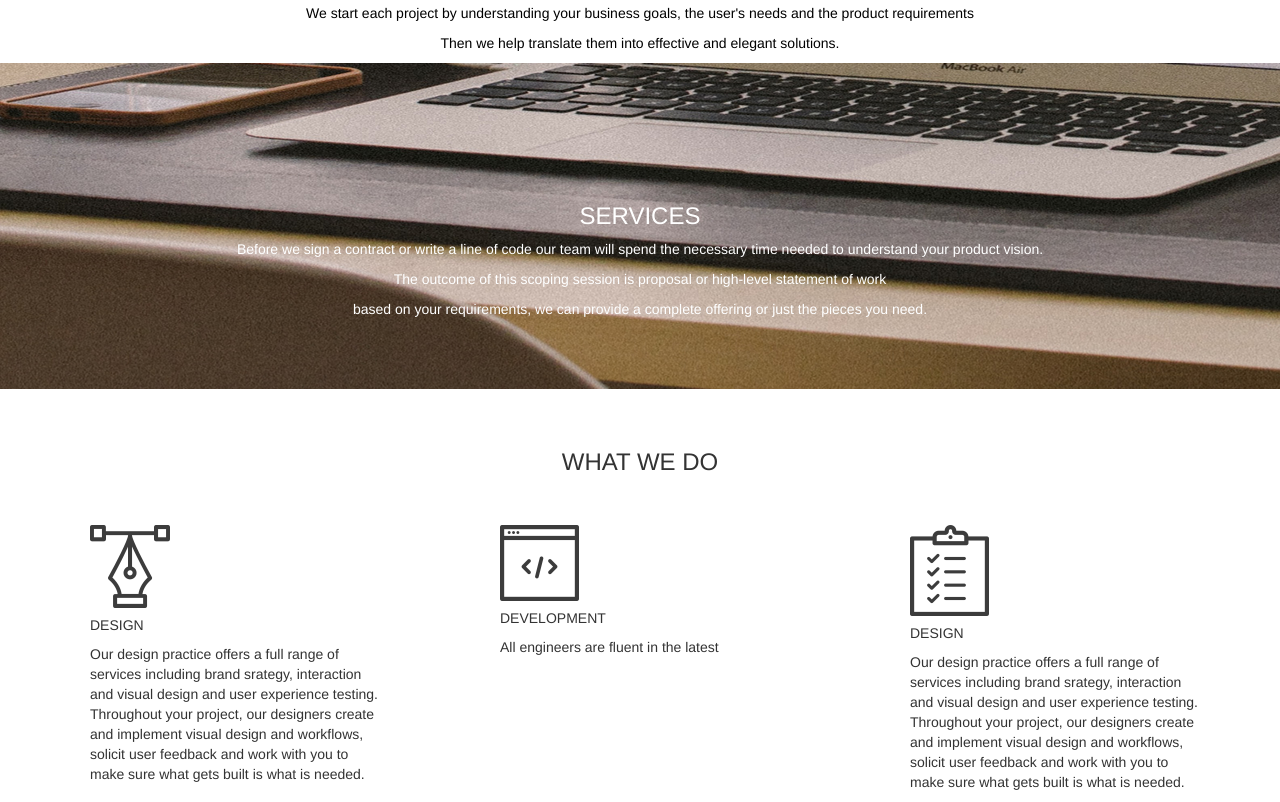
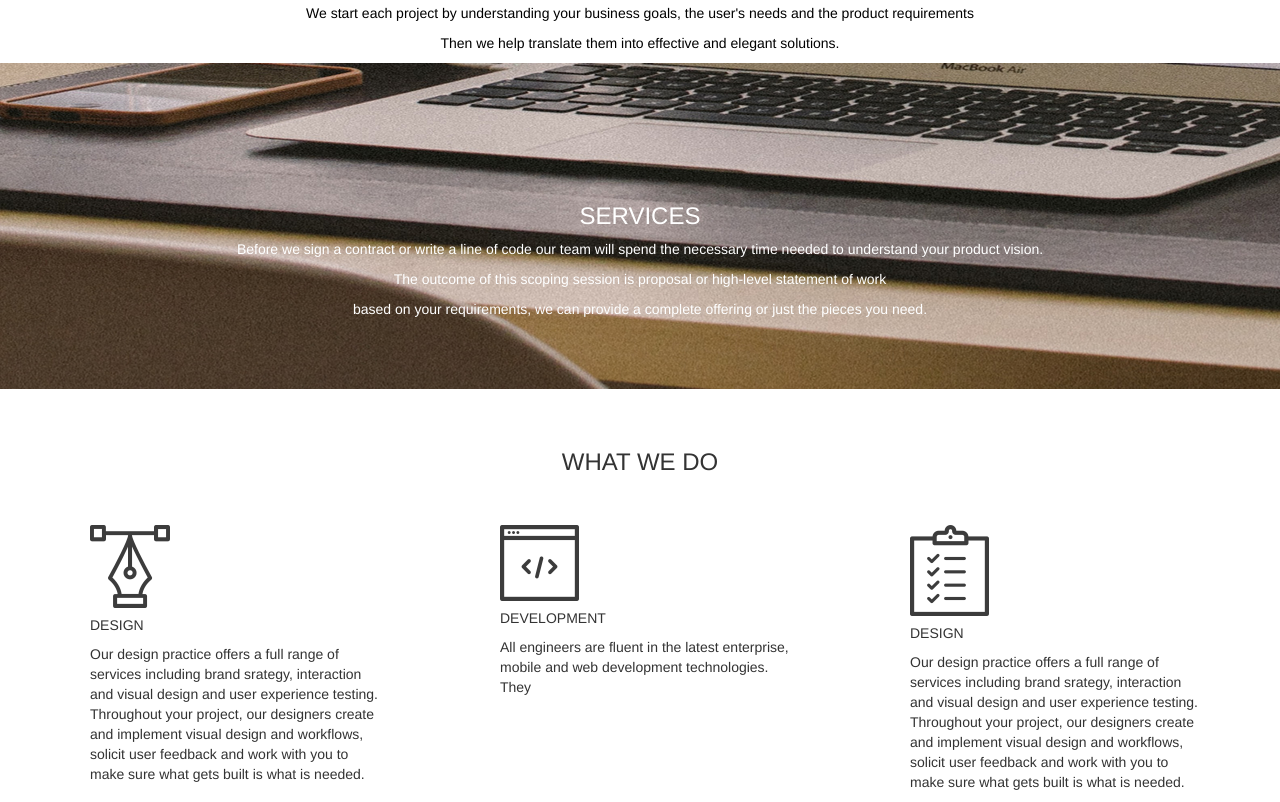
Before and after one commit to felix-nathan/Delanistudio, a plain HTML site: page index.html in a window 1280 px wide. Shown: the part 756-1558 px from the top of the page. Drawn offline with nearby package versions, Linux system fonts and the light colour scheme; a script that the page names is missing.

Commit message:
all changes

```diff
--- a/index.html
+++ b/index.html
@@ -53,7 +53,7 @@
         <div class="col-sm-3">
             <img src="images/services_icons/dev_icon.png" alt="">
             <h5>DEVELOPMENT</h5>
-            <P>All engineers are fluent in the latest</P>
+            <P>All engineers are fluent in the latest enterprise, mobile and web development technologies. They</P>
         </div>
         <div class="col-sm-3">
             <img src="images/services_icons/product_icon.png" alt="">
```
